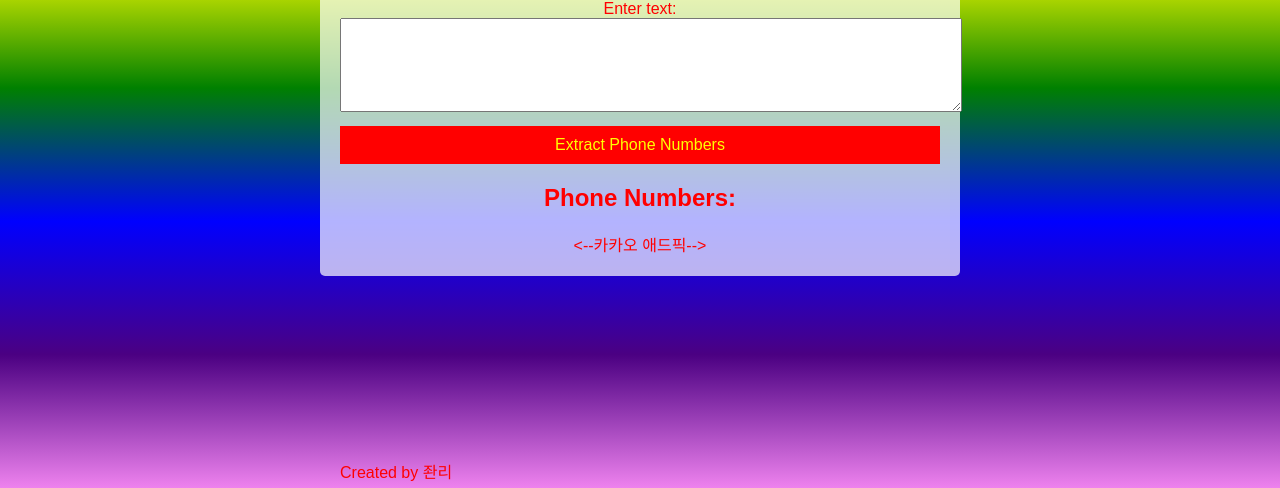
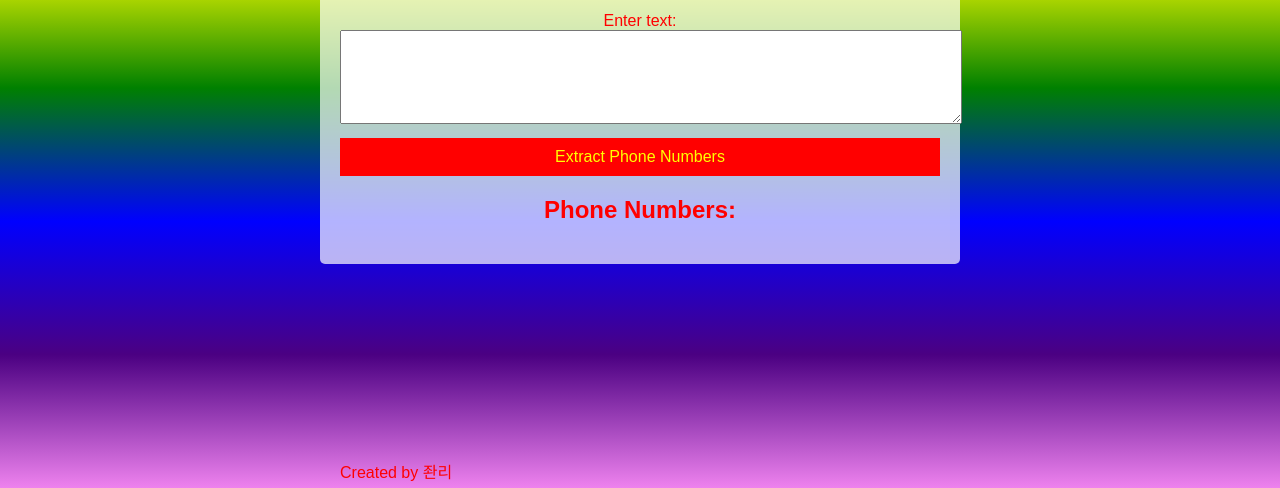
Before and after one commit to inforgence/tele.github.io, a plain HTML site: page index.html in a window 1280 px wide. Shown: the part 312-800 px from the top of the page. Drawn offline with Linux system fonts and the light colour scheme.

Commit message:
Update index.html

```diff
--- a/index.html
+++ b/index.html
@@ -59,7 +59,7 @@ button {
         <h2>Phone Numbers:</h2>
         <ul id="phone-numbers"></ul>
     </div>
-<--카카오 애드픽-->
+<!--카카오 애드픽-->
     <ins class="kakao_ad_area" style="display:none;"
 data-ad-unit = "DAN-wc8j0R3tbMbK9NUQ"
 data-ad-width = "320"
```
